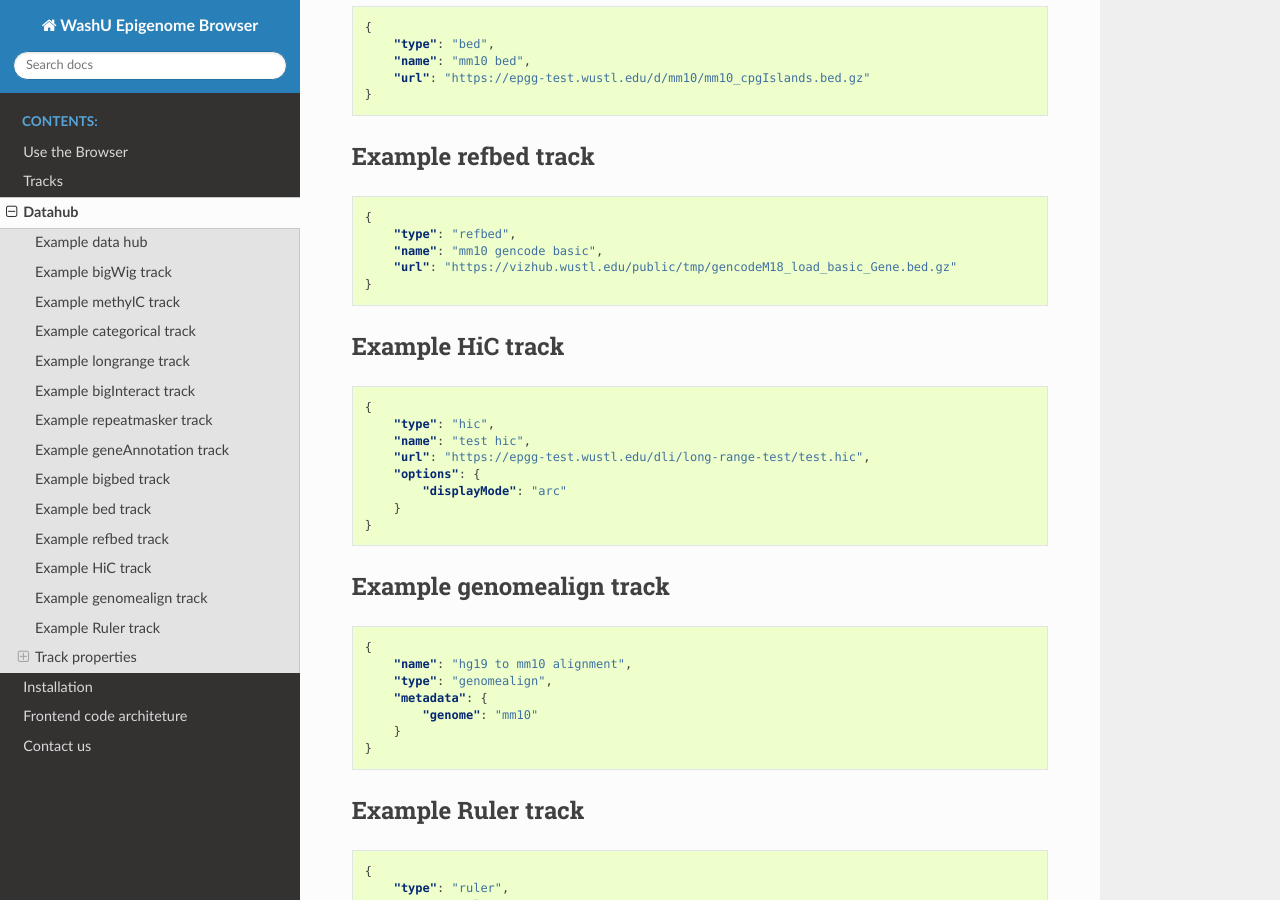
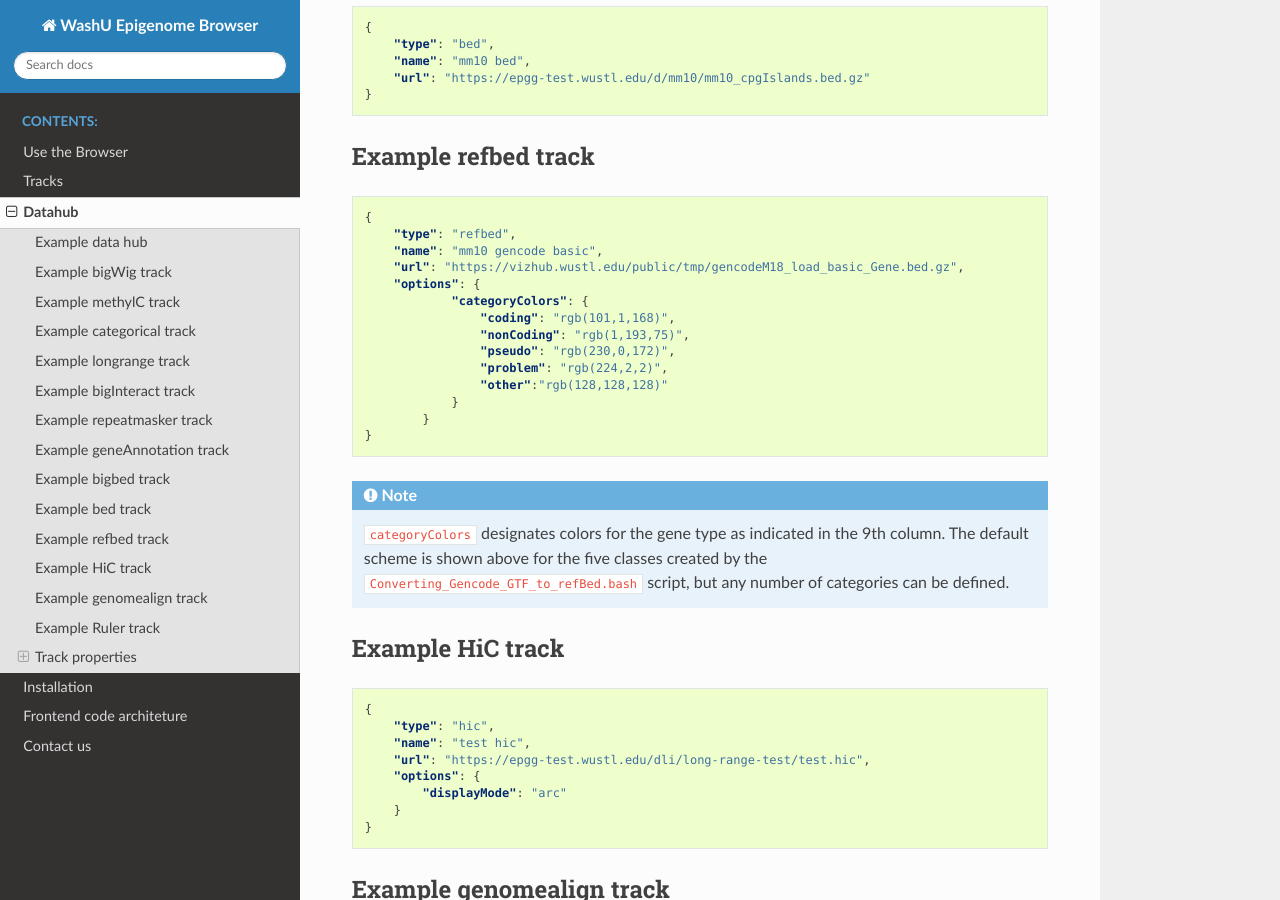
Before and after one commit to lidaof/eg-docs, a Sphinx documentation site: the page built from docs/datahub.rst, in a window 1280 px wide and 900 px high, scrolled down 3449 px. Built offline with Sphinx 7.4.7 and the Read the Docs theme 2.0.0, drawn with Linux system fonts in a browser that asks for light colours.

Commit message:
Update datahub.rst

```diff
--- a/docs/datahub.rst
+++ b/docs/datahub.rst
@@ -206,8 +206,19 @@ Example refbed track
     {
         "type": "refbed",
         "name": "mm10 gencode basic",
-        "url": "https://vizhub.wustl.edu/public/tmp/gencodeM18_load_basic_Gene.bed.gz"
+        "url": "https://vizhub.wustl.edu/public/tmp/gencodeM18_load_basic_Gene.bed.gz",
+        "options": {
+                "categoryColors": {
+                    "coding": "rgb(101,1,168)",
+                    "nonCoding": "rgb(1,193,75)",
+                    "pseudo": "rgb(230,0,172)",
+                    "problem": "rgb(224,2,2)",
+                    "other":"rgb(128,128,128)"
+                }
+            }
     }
+
+.. note:: ``categoryColors`` designates colors for the gene type as indicated in the 9th column. The default scheme is shown above for the five classes created by the ``Converting_Gencode_GTF_to_refBed.bash`` script, but any number of categories can be defined.
 
 Example HiC track
 -----------------
```
